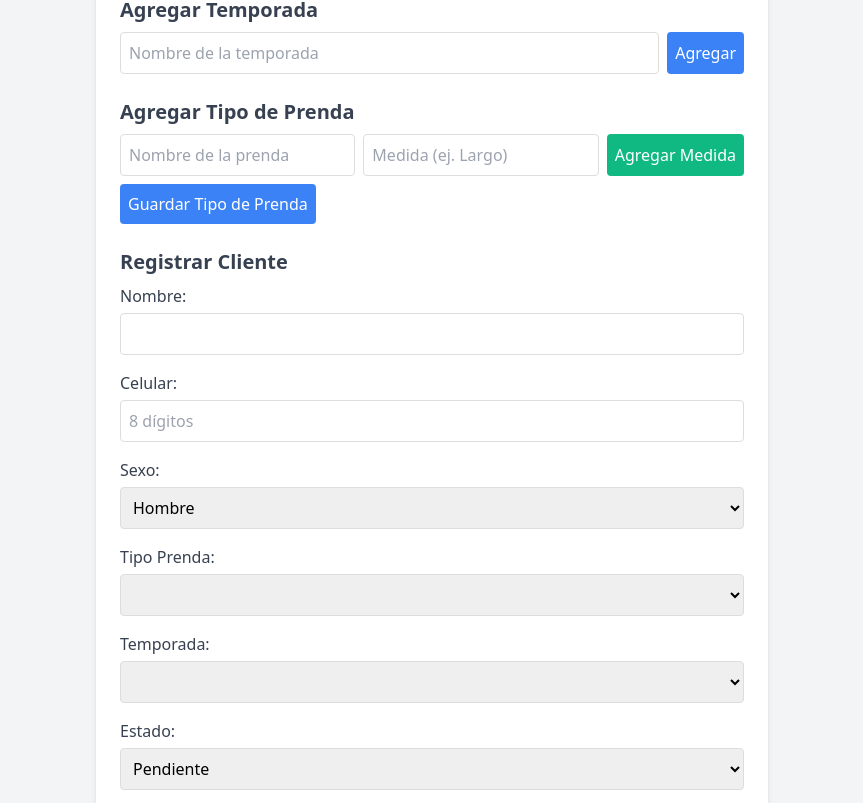
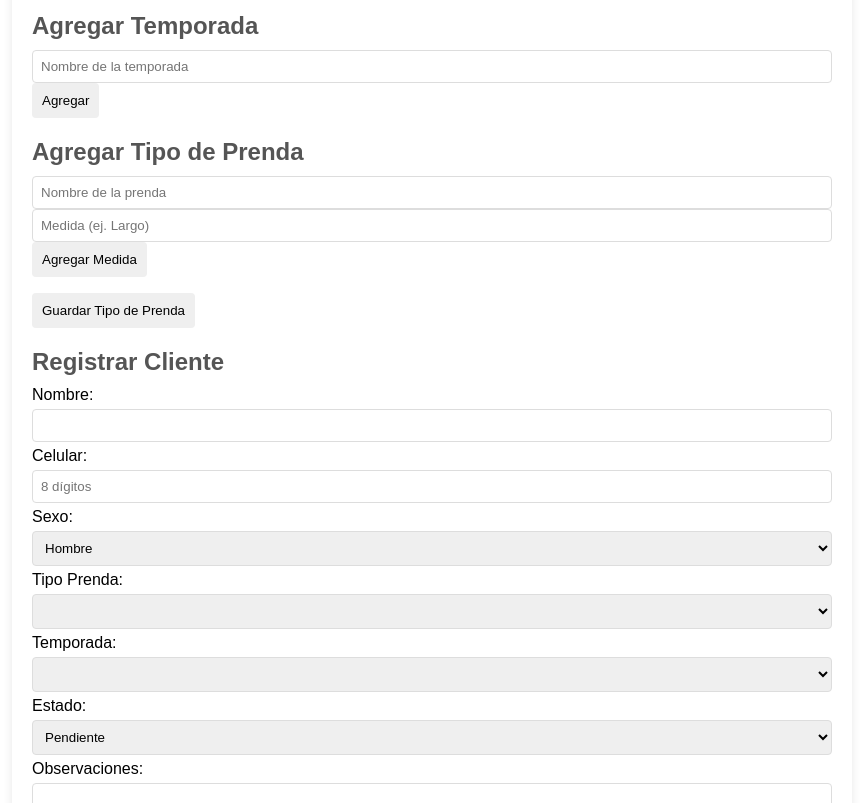
Before and after one commit to OscarCarvajalCoto/Tienda, a plain HTML site: page index.html in a window 1280 px wide. Shown: the part 108-911 px from the top of the page, without its empty margins (208-1071 px from the left). Drawn offline with nearby package versions, Linux system fonts and the light colour scheme.

Commit message:
Update index.html

```diff
--- a/index.html
+++ b/index.html
@@ -7,7 +7,7 @@
     <link rel="stylesheet" href="styles.css">
     <link rel="stylesheet" href="https://cdnjs.cloudflare.com/ajax/libs/font-awesome/6.0.0-beta3/css/all.min.css">
     <link rel="manifest" href="manifest.json">
-    <link rel="stylesheet" href="https://cdn.jsdelivr.net/npm/tailwindcss@2.2.19/dist/tailwind.min.css">
+    <script src="https://cdn.jsdelivr.net/npm/@supabase/supabase-js@2"></script> <!-- Especificamos versión 2 -->
 </head>
 <body class="bg-gray-100 font-sans">
     <div class="container mx-auto p-6 max-w-2xl bg-white rounded-lg shadow-md mt-5">
```
